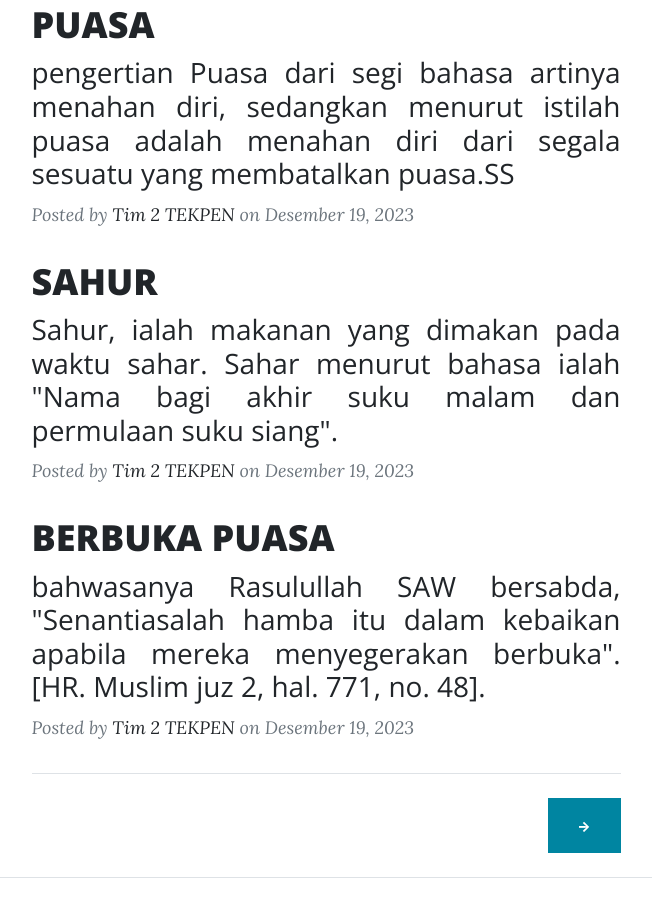
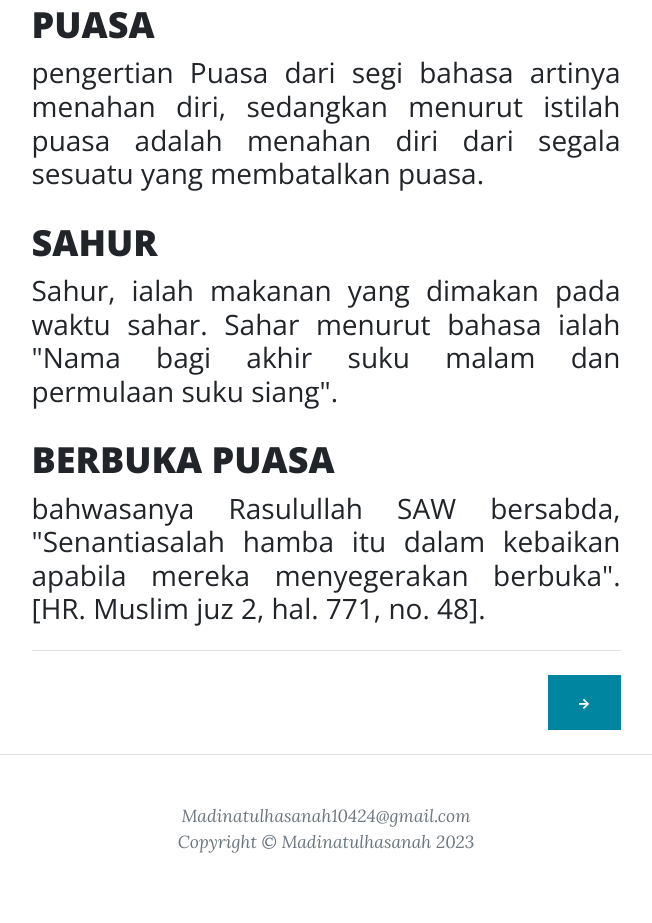
Before and after one commit to MadinatulHS/MadinatulHS.github.io, a plain HTML site: page index.html in a window 1280 px wide. Shown: the part 748-1671 px from the top of the page, without its empty margins (314-966 px from the left). Drawn offline with nearby package versions, Linux system fonts and the light colour scheme.

Commit message:
Update index.html

```diff
--- a/index.html
+++ b/index.html
@@ -59,13 +59,8 @@
                     <div class="post-preview">
                         <a href="post.html">
                             <h2 class="post-title">PUASA</h2>
-                            <h3 class="post-subtitle" align="justify">pengertian Puasa dari segi bahasa artinya menahan diri, sedangkan menurut istilah puasa adalah menahan diri dari segala sesuatu yang membatalkan puasa.SS</h3>
-                        </a>
-                        <p class="post-meta">
-                            Posted by
-                            <a href="#!">Tim 2 TEKPEN</a>
-                            on Desember 19, 2023
-                        </p>
+                            <h3 class="post-subtitle" align="justify">pengertian Puasa dari segi bahasa artinya menahan diri, sedangkan menurut istilah puasa adalah menahan diri dari segala sesuatu yang membatalkan puasa.</h3>                   </a>
+
                     </div>
 
                     <div class="post-preview">
@@ -73,11 +68,7 @@
                             <h2 class="post-title">SAHUR</h2>
                             <h3 class="post-subtitle" align="justify">Sahur, ialah makanan yang dimakan pada waktu sahar. Sahar menurut bahasa ialah "Nama bagi akhir suku malam dan permulaan suku siang".</h3>
                         </a>
-                        <p class="post-meta">
-                            Posted by
-                            <a href="#!">Tim 2 TEKPEN</a>
-                            on Desember 19, 2023
-                        </p>
+
                     </div>
 
 
@@ -86,11 +77,7 @@
                             <h2 class="post-title">BERBUKA PUASA</h2>
                             <h3 class="post-subtitle" align="justify">bahwasanya Rasulullah SAW bersabda, "Senantiasalah hamba itu dalam kebaikan apabila mereka menyegerakan berbuka". [HR. Muslim juz 2, hal. 771, no. 48].</h3>
                         </a>
-                        <p class="post-meta">
-                            Posted by
-                            <a href="#!">Tim 2 TEKPEN</a>
-                            on Desember 19, 2023
-                        </p>
+
                     </div>
 
 
```
